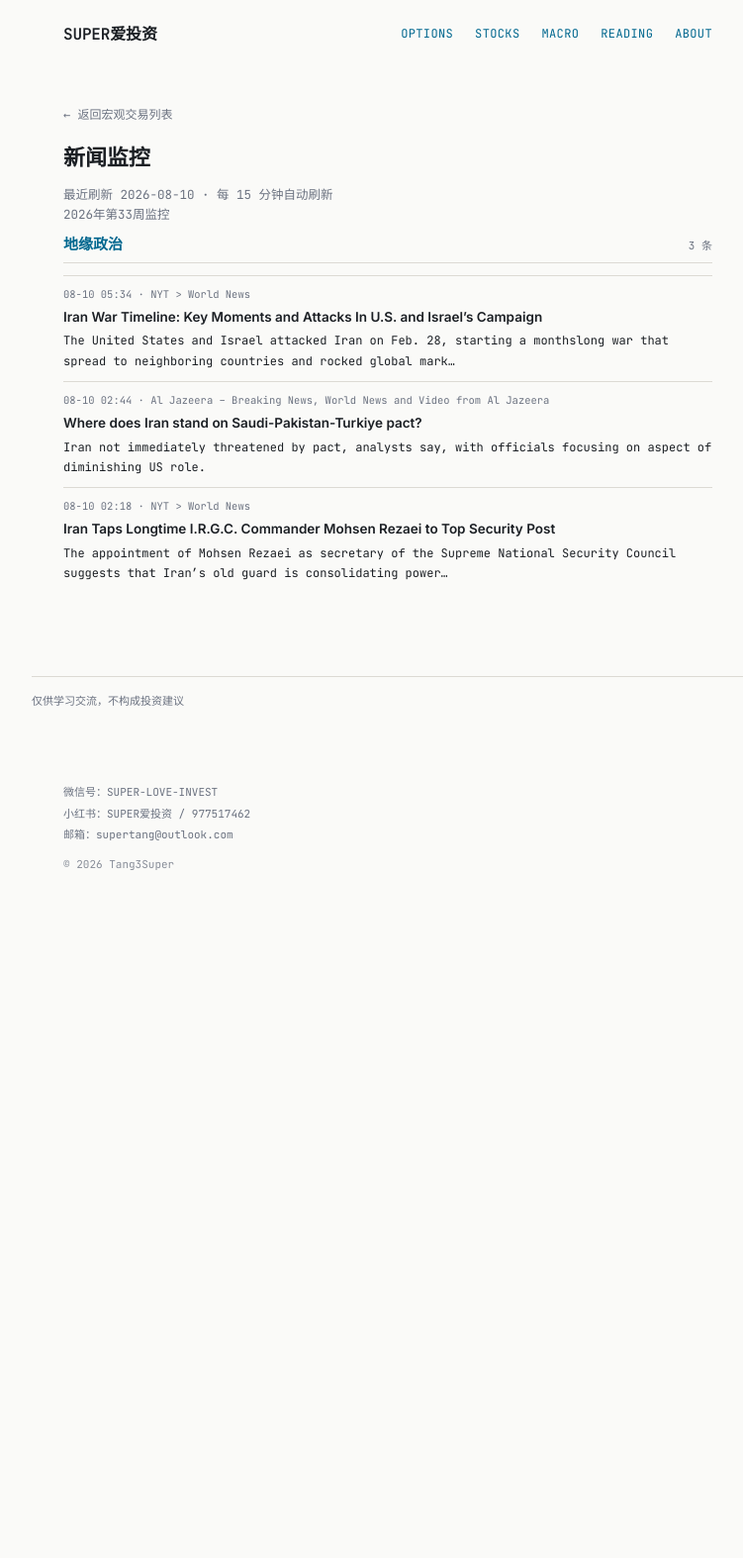
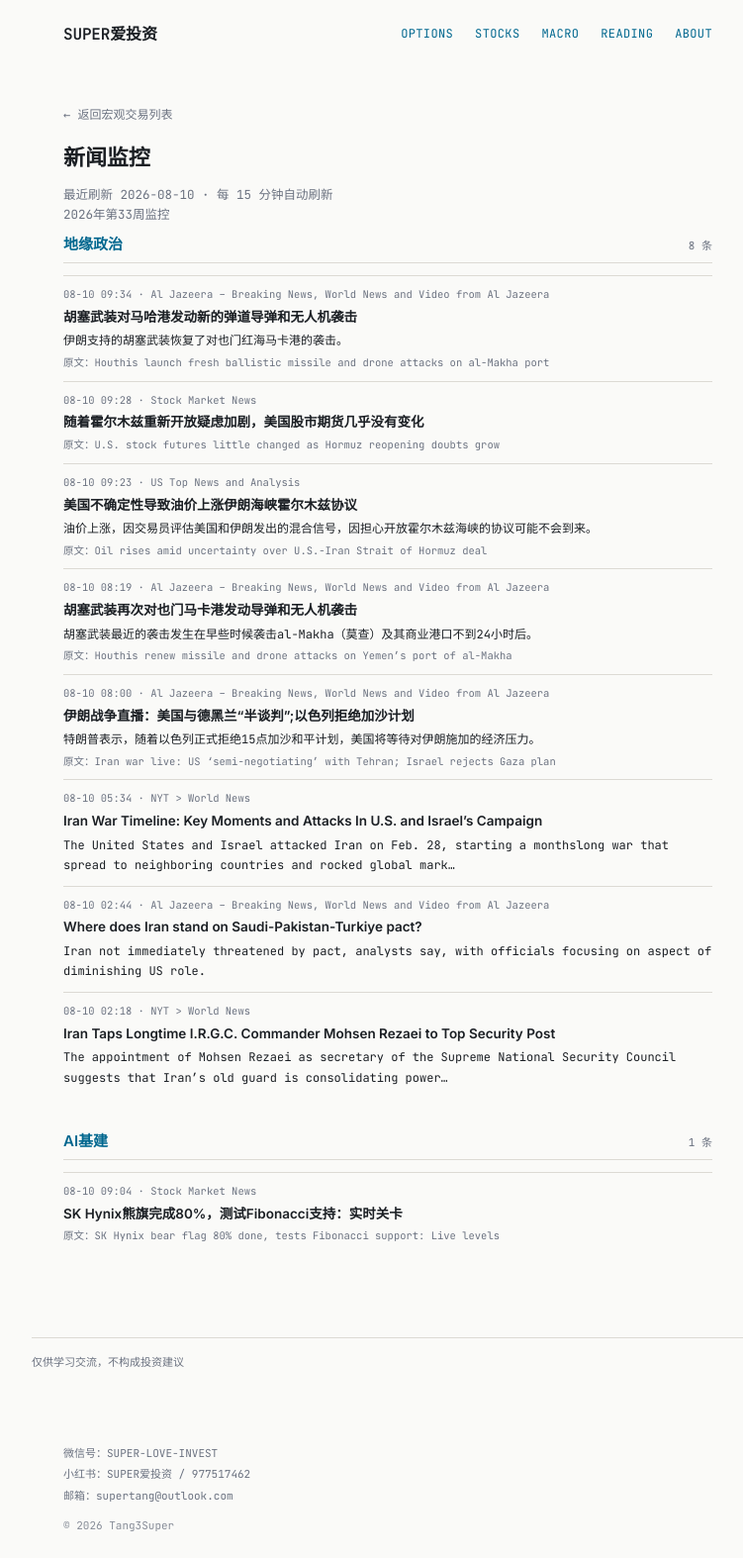
Before and after one commit to tang3super/tang3super.github.io, a Jekyll site: the page built from _macro_trade/news-digest.md, in a window 1280 px wide. Shown: the whole page at 99% size, without its empty margins (248-999 px from the left). Built offline with Jekyll 4.4.1, drawn with Linux system fonts in a browser that asks for light colours; before the commit the page ends 906 px from its top, so only the background shows below that.

Commit message:
sync news-digest article

```diff
--- a/_macro_trade/news-digest.md
+++ b/_macro_trade/news-digest.md
@@ -9,6 +9,40 @@ refresh_note: 每 15 分钟自动刷新
 topics:
 - name: 地缘政治
   items:
+  - title: Houthis launch fresh ballistic missile and drone attacks on al-Makha port
+    summary: Iran-backed Houthis have resumed attacks on Yemen’s al-Makha port in the Red Sea.
+    link: https://www.aljazeera.com/video/newsfeed/2026/8/10/houthis-launch-fresh-ballistic-missile-and-drone-attacks-on-al-makha-port?traffic_source=rss
+    source: Al Jazeera – Breaking News, World News and Video from Al Jazeera
+    time: 08-10 09:34
+    title_zh: 胡塞武装对马哈港发动新的弹道导弹和无人机袭击
+    summary_zh: 伊朗支持的胡塞武装恢复了对也门红海马卡港的袭击。
+  - title: U.S. stock futures little changed as Hormuz reopening doubts grow
+    summary: ''
+    link: https://www.investing.com/news/stock-market-news/us-stock-futures-little-changedas-hormuz-reopening-doubts-grow-4847793
+    source: Stock Market News
+    time: 08-10 09:28
+    title_zh: 随着霍尔木兹重新开放疑虑加剧，美国股市期货几乎没有变化
+  - title: Oil rises amid uncertainty over U.S.-Iran Strait of Hormuz deal
+    summary: Oil rose as traders assess mixed signals from the U.S. and Iran amid worries that a deal to open the Strait of Hormuz may not be coming anyt…
+    link: https://www.cnbc.com/2026/08/10/oil-prices-today-brent-wti-hormuz-trump-iran.html
+    source: US Top News and Analysis
+    time: 08-10 09:23
+    title_zh: 美国不确定性导致油价上涨伊朗海峡霍尔木兹协议
+    summary_zh: 油价上涨，因交易员评估美国和伊朗发出的混合信号，因担心开放霍尔木兹海峡的协议可能不会到来。
+  - title: Houthis renew missile and drone attacks on Yemen’s port of al-Makha
+    summary: The latest Houthi attacks come less than 24 hours after an earlier barrage struck al-Makha (Mocha) and its commercial port.
+    link: https://www.aljazeera.com/news/2026/8/10/houthis-renew-missile-and-drone-attacks-on-yemens-port-of-al-makha?traffic_source=rss
+    source: Al Jazeera – Breaking News, World News and Video from Al Jazeera
+    time: 08-10 08:19
+    title_zh: 胡塞武装再次对也门马卡港发动导弹和无人机袭击
+    summary_zh: 胡塞武装最近的袭击发生在早些时候袭击al-Makha（莫查）及其商业港口不到24小时后。
+  - title: 'Iran war live: US ‘semi-negotiating’ with Tehran; Israel rejects Gaza plan'
+    summary: Trump says US will wait for economic pressure to mount on Iran, as Israel formally rejects 15-point Gaza peace plan.
+    link: https://www.aljazeera.com/news/liveblog/2026/8/10/iran-war-live-us-semi-negotiating-with-tehran-israel-rejects-gaza-plan?traffic_source=rss
+    source: Al Jazeera – Breaking News, World News and Video from Al Jazeera
+    time: 08-10 08:00
+    title_zh: 伊朗战争直播：美国与德黑兰“半谈判”;以色列拒绝加沙计划
+    summary_zh: 特朗普表示，随着以色列正式拒绝15点加沙和平计划，美国将等待对伊朗施加的经济压力。
   - title: 'Iran War Timeline: Key Moments and Attacks In U.S. and Israel’s Campaign'
     summary: The United States and Israel attacked Iran on Feb. 28, starting a monthslong war that spread to neighboring countries and rocked global mark…
     link: https://www.nytimes.com/article/iran-war-trump-us-oil-hormuz-key-dates-events.html
@@ -24,5 +58,13 @@ topics:
     link: https://www.nytimes.com/2026/08/09/world/middleeast/iran-security-council-guards-commander.html
     source: NYT > World News
     time: 08-10 02:18
+- name: AI基建
+  items:
+  - title: 'SK Hynix bear flag 80% done, tests Fibonacci support: Live levels'
+    summary: ''
+    link: https://www.investing.com/news/stock-market-news/sk-hynix-bear-flag-80-done-tests-fibonacci-support-live-levels-93CH-4847791
+    source: Stock Market News
+    time: 08-10 09:04
+    title_zh: SK Hynix熊旗完成80%，测试Fibonacci支持：实时关卡
 disclaimer: 仅供学习交流，不构成投资建议
 ---
```
